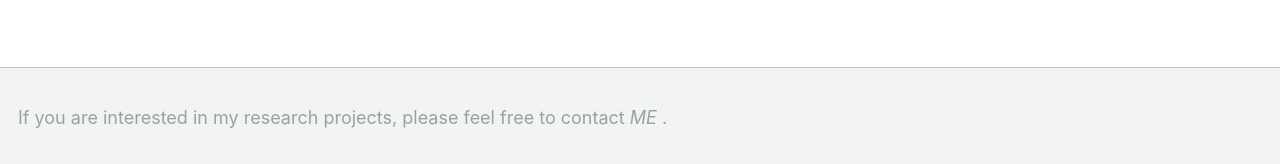
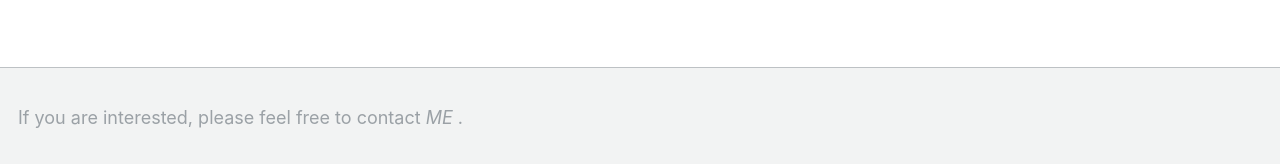
Before and after one commit to WJEN-orz/WJEN-orz.github.io, a Jekyll site: the page built from _pages/about.md, in a window 1280 px wide and 1145 px high. Shown: the part 978-1142 px from the top of the window. Built offline with Jekyll 4.4.1, drawn with Linux system fonts in a browser that asks for light colours.

Commit message:
Update footer.html

```diff
--- a/_includes/footer.html
+++ b/_includes/footer.html
@@ -21,4 +21,4 @@
   </ul>
 </div> -->
 
-<div class="page__footer-copy"> If you are interested in my research projects, please feel free to contact <a href= "mailto: minxing.zhang@cispa.de"> <i> ME </i> </a>. </div>
+<div class="page__footer-copy"> If you are interested, please feel free to contact <a href= "mailto: minxing.zhang@cispa.de"> <i> ME </i> </a>. </div>
```
